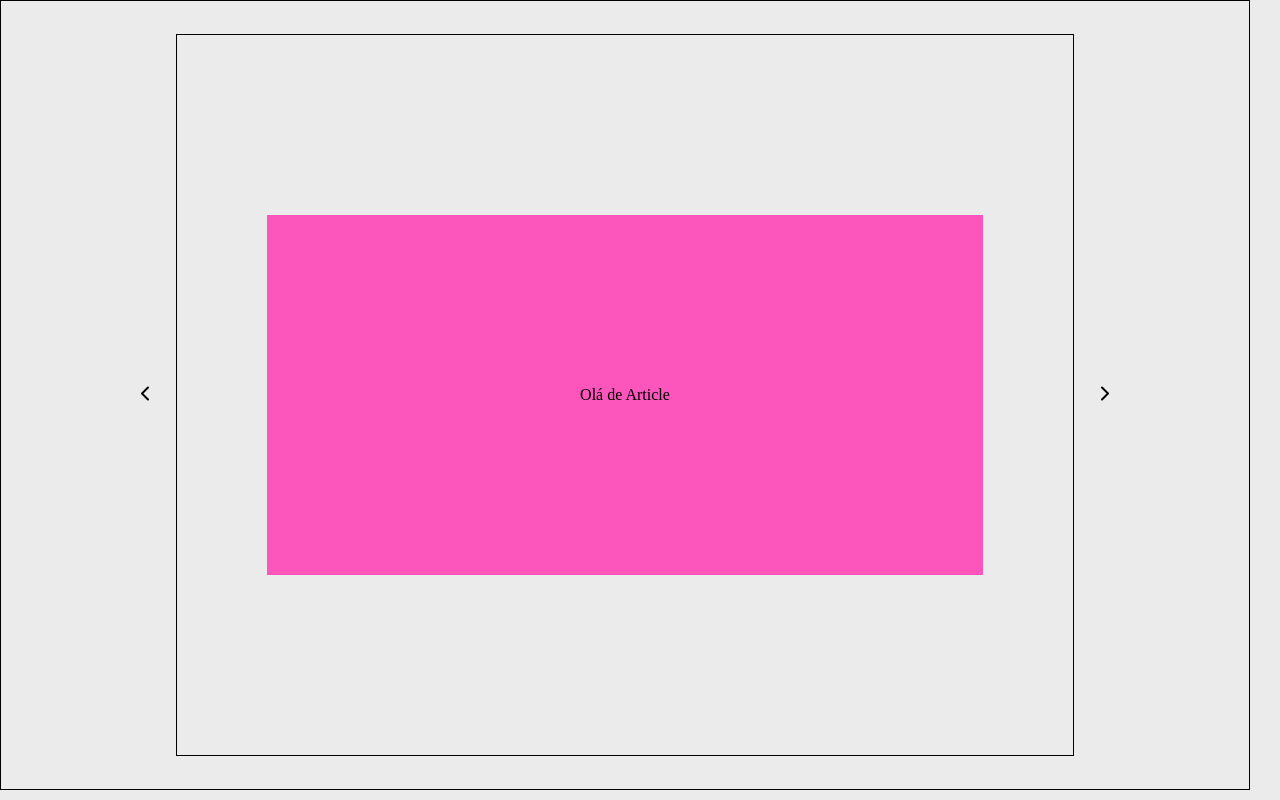
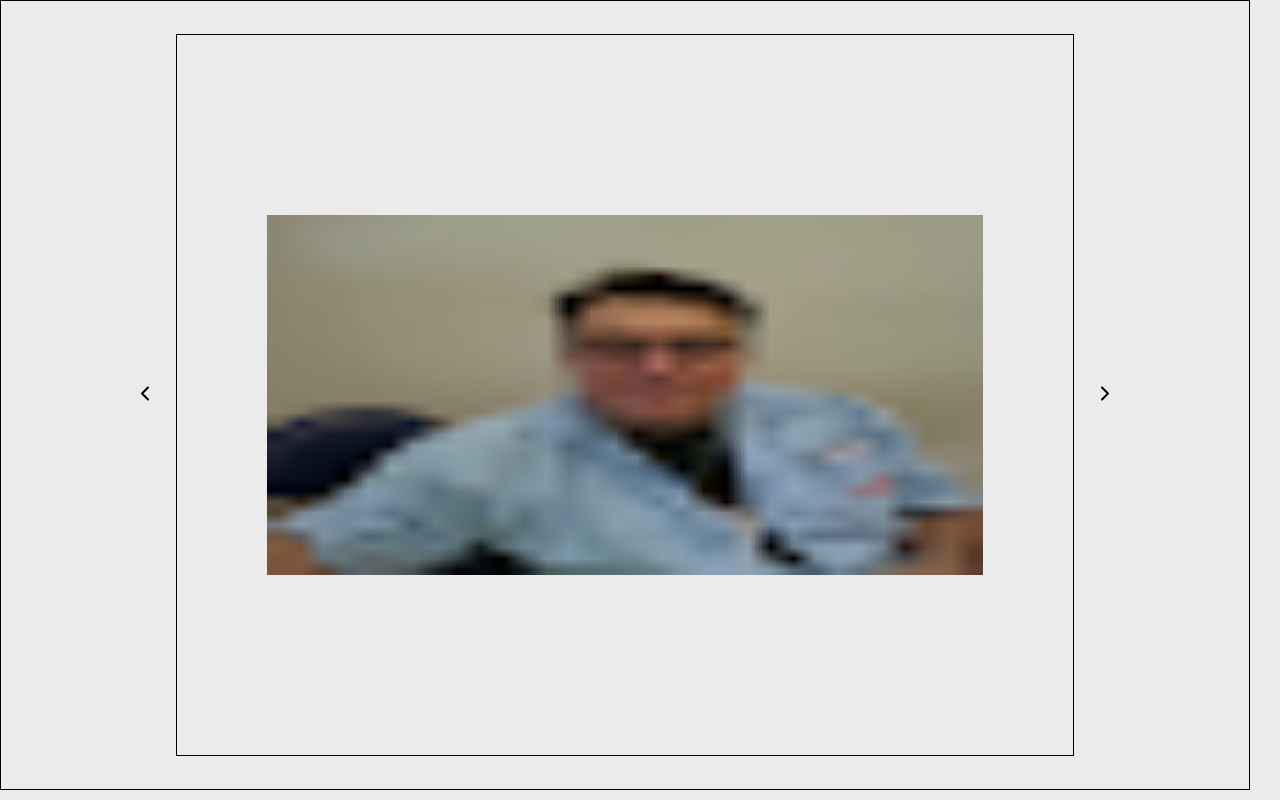
Before and after one commit to MPaulino0510/Carousel, a plain HTML site: page index.html in a window 1280 px wide. Drawn offline with Linux system fonts and the light colour scheme.

Commit message:
Salvando

```diff
--- a/index.html
+++ b/index.html
@@ -16,7 +16,7 @@
                     <img src="./images/chevron-left.svg" alt="" srcset="">
                 </button><!--fim de span-->
             </article>
-            <article id="carousel">Olá de Article</article>
+            <img id="carousel"></img>
             <article >
                 <button id="btnDireita">
                     <img src="./images/chevron-right.svg" alt="" srcset="">
--- a/src/js/app.js
+++ b/src/js/app.js
@@ -2,10 +2,10 @@ const telaCarousel = document.getElementById("carousel");
 const btnEsquerda = document.querySelector('#btnEsquerda');
 const btnDireita = document.querySelector('#btnDireita');
 
-const cores = [
-    'var(--azul-300)',
-    'var(--rosa)',
-    'var(--vermelho-vivo)'
+const imagens = [
+    './images/fofuxo.png',
+    './images/jansei.png',
+    './images/luis.png'
 ];
 
 /** variável acumuladora de valor */
@@ -13,14 +13,14 @@ let indiceAtual = 0;
 let temporizador;
 
 function atualizarCarrossel(){
-    telaCarousel.style.backgroundColor = cores[indiceAtual];
+    telaCarousel.src = imagens[indiceAtual];
 }
 
 function autoplay(){
     clearInterval(temporizador);
     temporizador = setInterval(()=>{
         indiceAtual++;
-        if(indiceAtual >= cores.length){
+        if(indiceAtual >= imagens.length){
             indiceAtual = 0;
         }
         atualizarCarrossel();
@@ -29,7 +29,7 @@ function autoplay(){
 
 btnDireita.addEventListener("click", () => {
     indiceAtual++;
-    if(indiceAtual >= cores.length){
+    if(indiceAtual >= imagens.length){
         indiceAtual = 0;
     }
     atualizarCarrossel();
@@ -38,7 +38,7 @@ btnDireita.addEventListener("click", () => {
 btnEsquerda.addEventListener("click", () => {
     indiceAtual--;
     if(indiceAtual < 0){
-        indiceAtual = cores.length - 1;
+        indiceAtual = imagens.length - 1;
     }
     autoplay();
     atualizarCarrossel();
```
